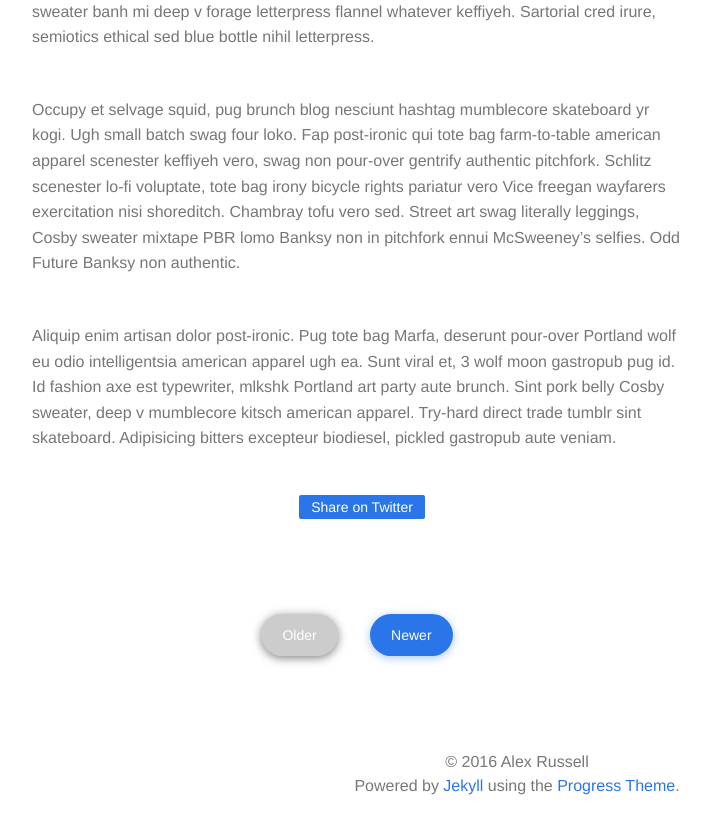
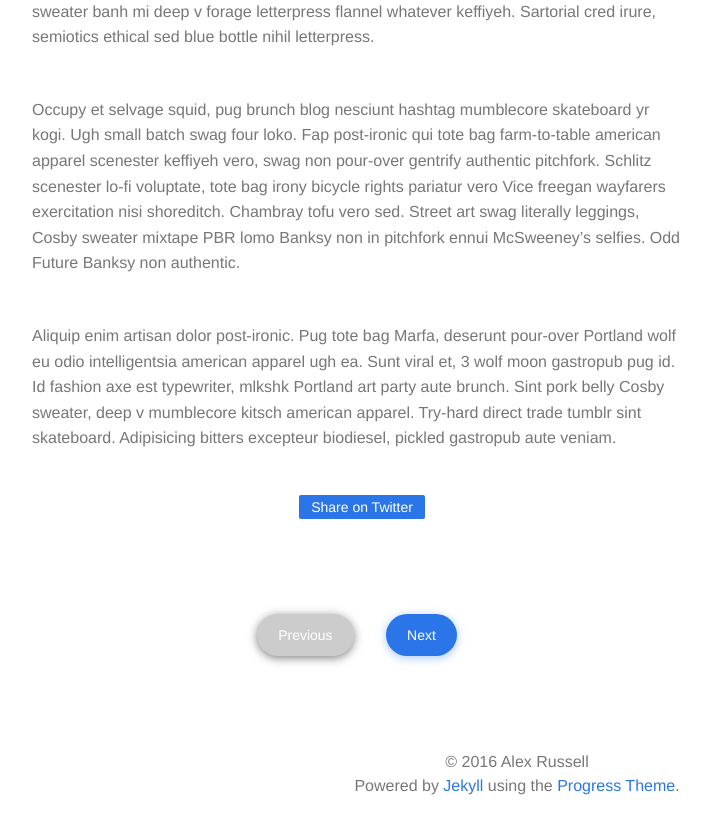
Before and after one commit to alexanderussell/progress-for-jekyll, a Jekyll site: the page built from index.html, in a window 1280 px wide and 900 px high, scrolled down 8007 px. Shown: the top 834 px of the window, without its empty margins (123-833 px from the left). Built offline with Jekyll 4.4.1, drawn with Linux system fonts in a browser that asks for light colours; some web fonts are replaced; the list of posts is cut into pages by our own code; comment, search, counter and statistics services are not loaded.

Commit message:
fixes page path wording

```diff
--- a/index.html
+++ b/index.html
@@ -44,23 +44,23 @@ title: Home
 
     {% if paginator.previous_page %}
     <a href="{{ paginator.previous_page_path | prepend: site.baseurl | replace: '//', '/' }}" >
-      Older
+      Previous
     </a>
 
     {% else %}
     <a class="button disabled" >
-      Older
+      Previous
     </a>
     {% endif %}
 
     {% if paginator.next_page %}
     <a href="{{ paginator.next_page_path | prepend: site.baseurl | replace: '//', '/' }}" >
-      Newer
+      Next
     </a>
 
     {% else %}
     <a class="button disabled" >
-      Newer
+      Next
     </a>
     {% endif %}
   </div>
```
